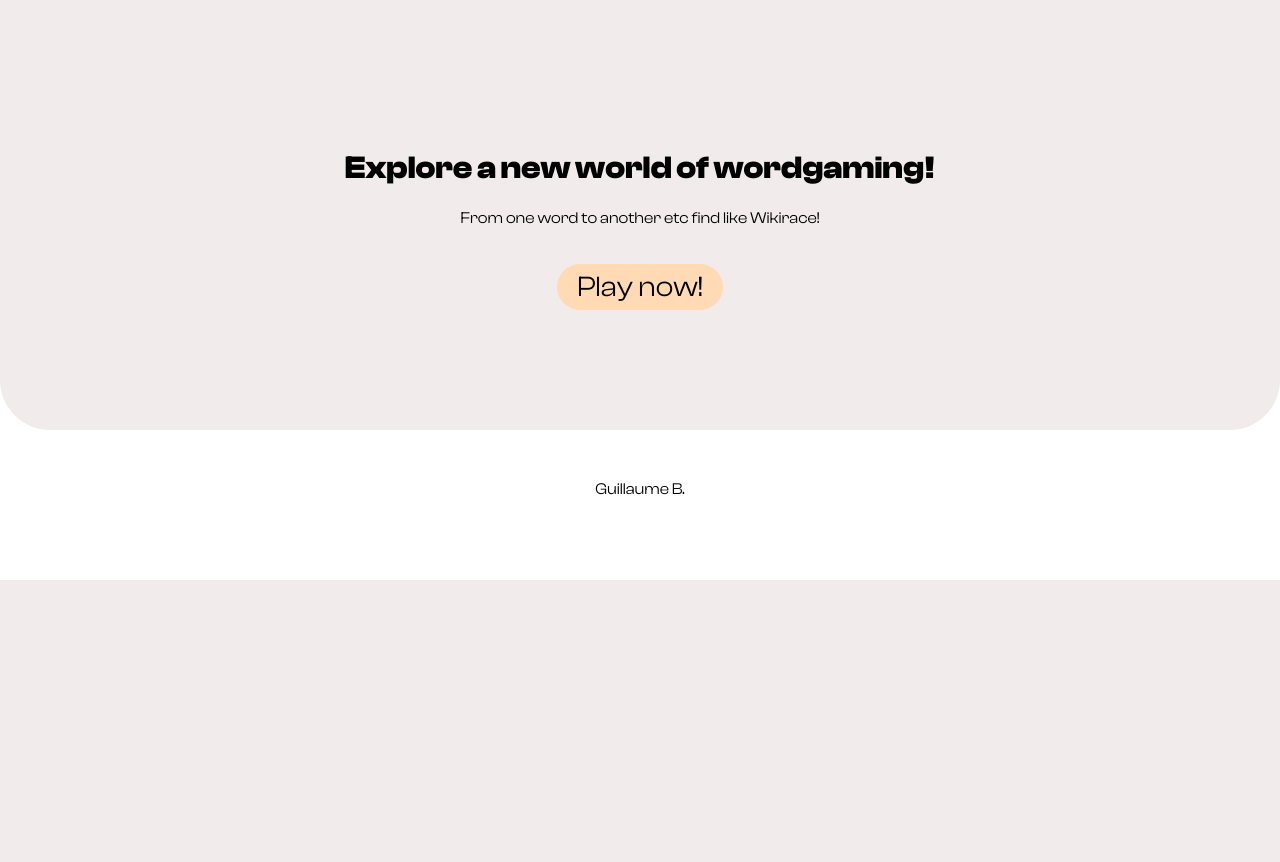
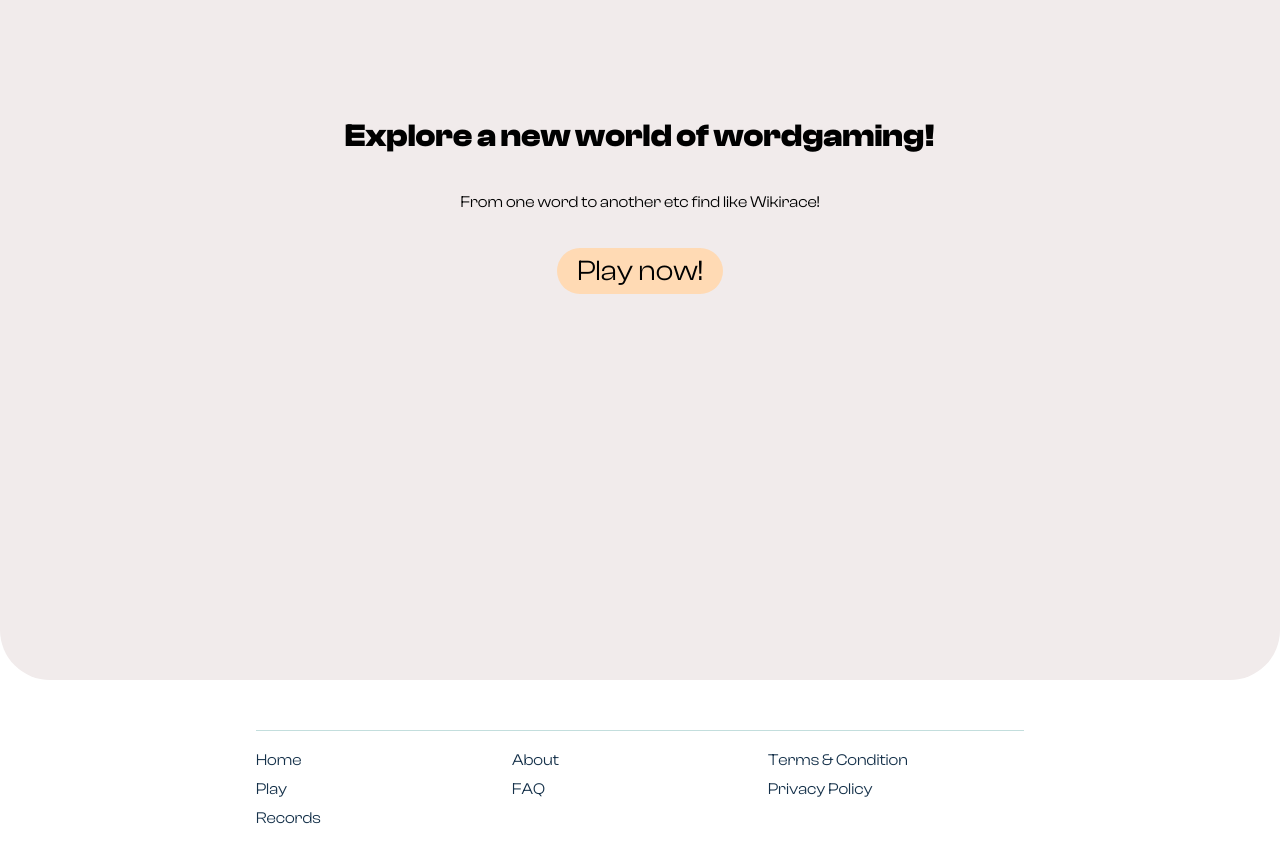
Before and after one commit to Akiliyh/IMACVue, a JavaScript app: page / in a window 1280 px wide. Shown: the part 220-1082 px from the top of the page. Before the commit the page ends 800 px from the top, so only its background shows below. Built offline with nearby package versions, Linux system fonts and the light colour scheme.

Commit message:
imp: overall styling

```diff
--- a/src/components/FooterComp.vue
+++ b/src/components/FooterComp.vue
@@ -4,9 +4,19 @@
   <footer class="footer">
     <div class="footer-separation"></div>
     <div class="footer-info">
-      <span>
-        Guillaume B.
-      </span>
+      <div class="first-col">
+        <a href="/">Home</a>
+        <a href="/play">Play</a>
+        <a href="/records">Records</a>
+      </div>
+      <div class="second-col">
+        <a href="/about">About</a>
+        <a href="/faq">FAQ</a>
+      </div>
+      <div class="third-col">
+        <a href="/terms">Terms & Condition</a>
+        <a href="/privacy-policy">Privacy Policy</a>
+      </div>
     </div>
   </footer>
 </template>
@@ -32,5 +42,45 @@
 .footer-info {
   min-height: 50px;
   padding: 50px;
+  display: grid;
+  grid-template-columns: repeat(3, 1fr);
+  width: 60%;
+  margin-left: auto;
+  margin-right: auto;
+  row-gap: 20px;
+
+  @media (max-width: 768px) {
+    grid-template-columns: 1fr;
+
+    div {
+      flex-direction: row;
+    }
+  }
+
+  div {
+    display: flex;
+    flex-direction: column;
+    padding-top: 20px;
+    border-top: 1px $subtle-silver solid;
+    text-align: left;
+    gap: 10px;
+
+    a {
+      color: rgb(21, 49, 74);
+      text-decoration: none;
+      transition: 0.1s;
+      width: fit-content;
+
+      @media (max-width: 768px) {
+        margin-left: auto;
+        margin-right: auto;
+      }
+
+      &:hover {
+        color: rgb(11, 27, 41);
+        font-weight: 500;
+      }
+    }
+  }
 }
 </style>
--- a/src/pages/HighscorePage.vue
+++ b/src/pages/HighscorePage.vue
@@ -95,6 +95,8 @@ button {
 
 .record-section {
   width: 95%;
+  margin-left: auto;
+  margin-right: auto;
 }
 
 .record-content {
--- a/src/pages/HomePage.vue
+++ b/src/pages/HomePage.vue
@@ -40,11 +40,14 @@ const pb = JSON.parse(localStorage.getItem('lexikr-pb'))
 <style scoped lang="scss">
 .home {
   width: 95%;
-  height: 100%;
   margin-left: auto;
   margin-right: auto;
   text-align: center;
   margin-top: auto;
+  display: flex;
+  flex-direction: column;
+  justify-content: center;
+  min-height: calc(100vh - 50px); // we remove the size of the navbar
 
   .info {
     font-size: .8rem;
@@ -59,6 +62,13 @@ button {
   padding: 5px 20px;
   border: none;
   transition: .1s ease-out;
+  width: fit-content;
+  margin-left: auto;
+  margin-right: auto;
+
+  @media (max-width: 768px) {
+    font-size: 1.2rem;
+  }
 
   &:hover {
     background-color: $subtle-orange;
```
